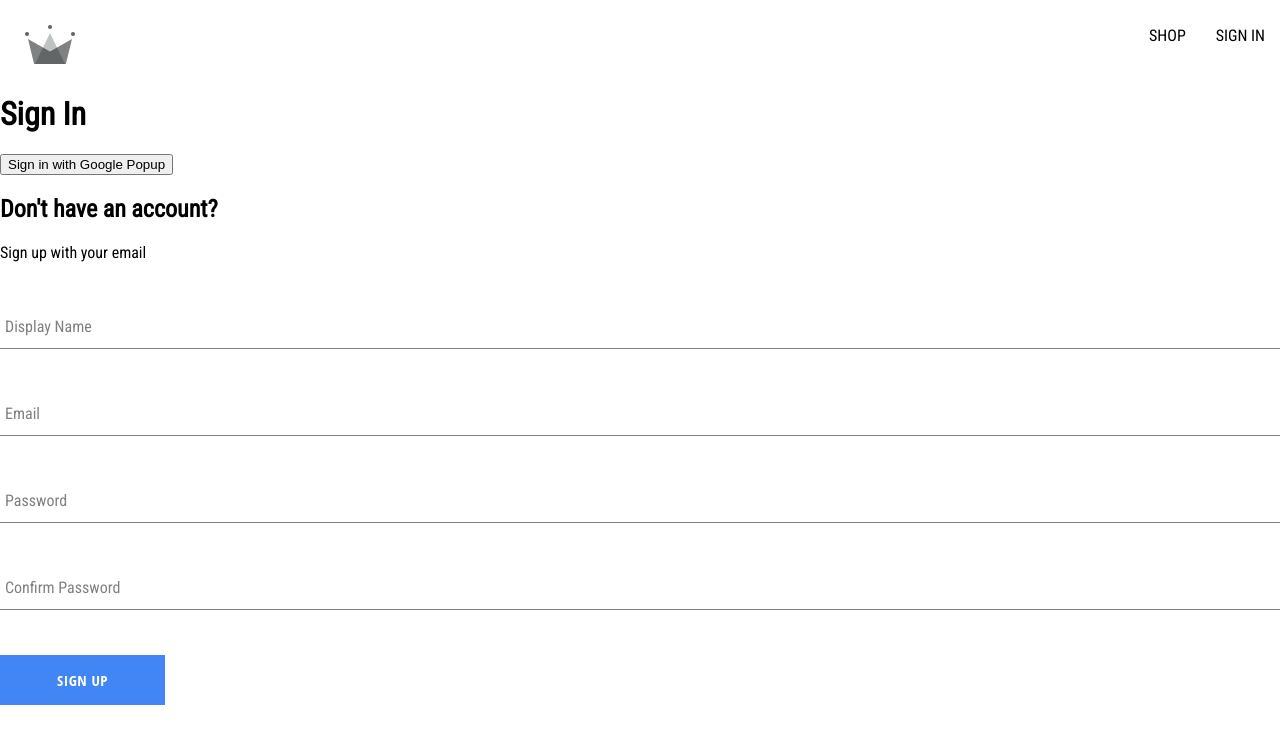
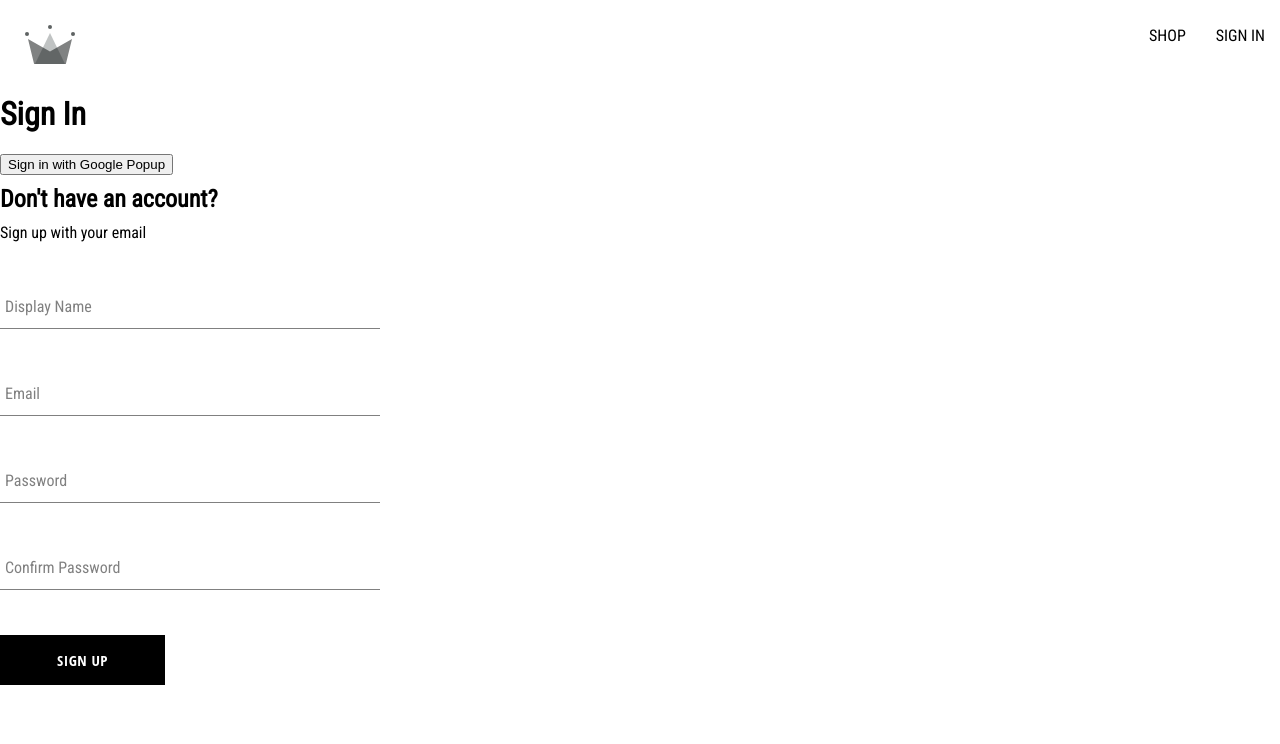
Before and after one commit to asad585/crown-clothing, a React (Create React App) app: page /sign-in in a window 1280 px wide. Shown: the top 744 px of the page. Built offline with nearby package versions, Linux system fonts and the light colour scheme; the HTML template or start-up script is replaced by a standard one.

Commit message:
created button component

```diff
--- a/src/App.js
+++ b/src/App.js
@@ -1,7 +1,7 @@
 import { Routes, Route } from 'react-router-dom';
-import Home from './routes/home/home';
-import Navigation from './routes/navigation/navigation'
-import SignIn from './routes/sign-in/sign-in'
+import Home from './routes/home/home.component';
+import Navigation from './routes/navigation/navigation.component'
+import SignIn from './routes/sign-in/sign-in.component'
 
 const Shop = () => {
   return (
--- a/src/components/sign-up-form/sign-up-form.component.jsx
+++ b/src/components/sign-up-form/sign-up-form.component.jsx
@@ -42,7 +42,7 @@ const SignUpForm = () => {
         <div className="sign-up-container">
             <h2>Don't have an account?</h2>
             <span>Sign up with your email</span>
-            <form onSubmit={ () => { } }>
+            <form onSubmit={handleSubmit}>
                 <FormInput label="Display Name" type="text" required onChange={handleChange} name="displayName" value={displayName} />
 
                 <FormInput label="Email" type="email" required onChange={handleChange} name="email" value={email} />
@@ -51,7 +51,7 @@ const SignUpForm = () => {
 
                 <FormInput label="Confirm Password" type="password" required onChange={handleChange} name="confirmPassword" value={confirmPassword} />
 
-                <Button buttonType='google' type="submit">Sign Up</Button>
+                <Button buttonType='default' type="submit">Sign Up</Button>
             </form>
         </div>
     )
--- a/src/components/sign-up-form/sign-up-form.scss
+++ b/src/components/sign-up-form/sign-up-form.scss
@@ -0,0 +1,9 @@
+.sign-up-container {
+    display: flex;
+    flex-direction: column;
+    width: 380px;
+
+    h2{
+        margin: 10px 0;
+    }
+}
```
Also changed, not shown: src/routes/home/home.component.jsx (renamed from src/routes/home/home.jsx), src/routes/navigation/navigation.component.jsx (renamed from src/routes/navigation/navigation.jsx), src/routes/sign-in/sign-in.component.jsx (renamed from src/routes/sign-in/sign-in.jsx).
